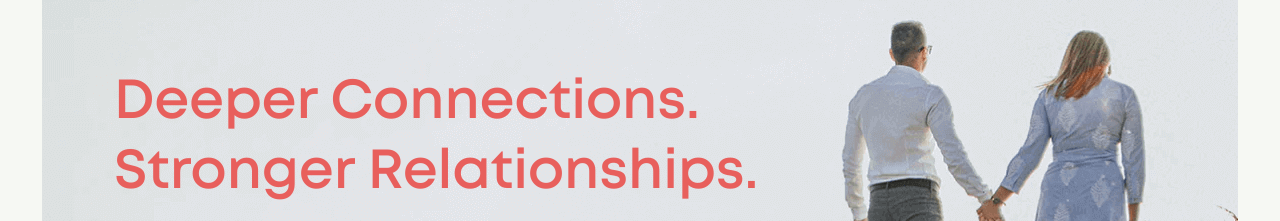
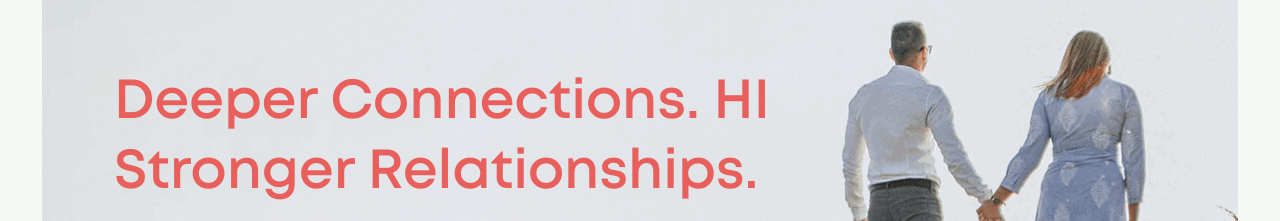
Before and after one commit to Shivanandkkhh/Better-to-gether, a plain HTML site: page index.html in a window 1280 px wide. Shown: the part 330-551 px from the top of the page. Drawn offline with nearby package versions, Linux system fonts and the light colour scheme.

```diff
--- a/index.html
+++ b/index.html
@@ -179,7 +179,7 @@
             <div class="t-section">
                 <div class="t1-section">
                     <div class="hero_heading f-font">
-                        <h1> Deeper Connections.
+                        <h1> Deeper Connections. HI
                             Stronger Relationships.</h1>
                     </div class="hero-btn">
                     <a href="./events.html"
```
